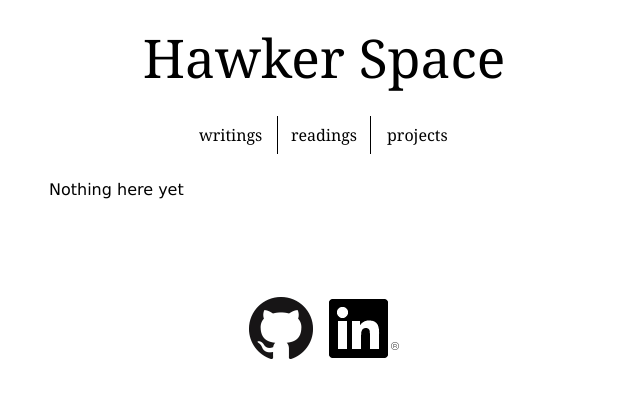
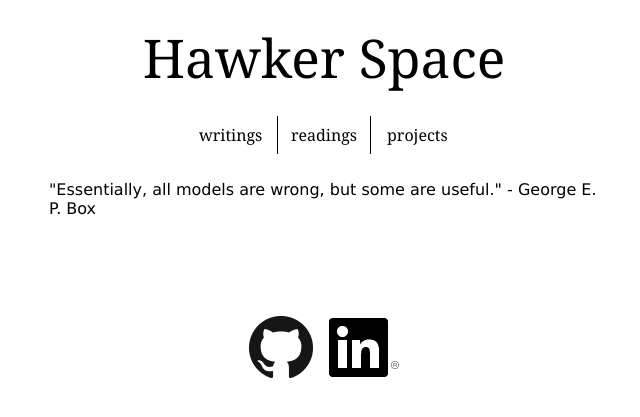
Before and after one commit to ryanhawker/hawker-space, a Jekyll site: the page built from quotes/index.html, in a window 1280 px wide. Shown: the top 417 px of the page, without its empty margins (316-956 px from the left). Built offline with Jekyll 4.4.1, drawn with Linux system fonts in a browser that asks for light colours; nearby versions of some CDN libraries; some web fonts are replaced; Markdown is read by kramdown in place of the engine named in the settings; a script that is not in the unit is left out.

Commit message:
Update quotes index.html

```diff
--- a/quotes/index.html
+++ b/quotes/index.html
@@ -2,4 +2,4 @@
 layout: default
 ---
 
-Nothing here yet
+"Essentially, all models are wrong, but some are useful."  - George E. P. Box
```
